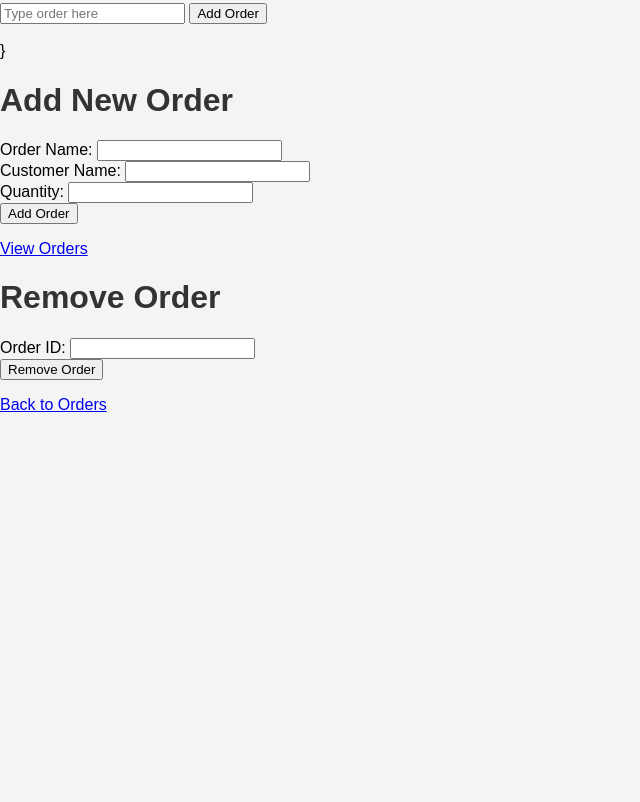
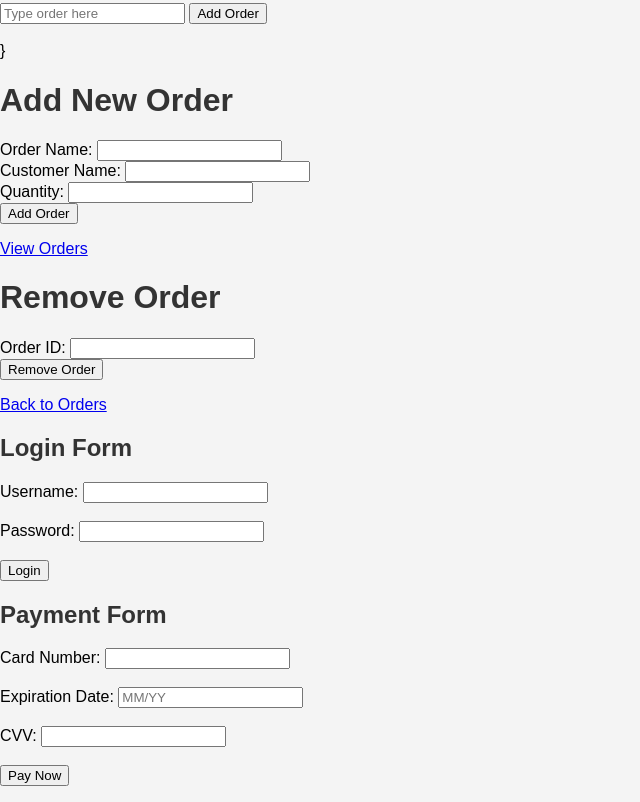
Before and after one commit to KeelanTheTechGuy/Learn-About-Computers, a plain HTML site: page index.html in a window 1280 px wide. Shown: the part 1598-2400 px from the top of the page, without its empty margins (0-640 px from the left). Before the commit the page ends 2012 px from the top, so only its background shows below. Drawn offline with Linux system fonts and the light colour scheme.

Commit message:
Update index.html

```diff
--- a/index.html
+++ b/index.html
@@ -255,3 +255,30 @@ Learn About Computers From Keelan
   <a href="view-orders.html">Back to Orders</a>
 </body>
 </html>
+<!DOCTYPE html>
+<html>
+<head>
+  <title>Demo: Payment & Login</title>
+</head>
+<body>
+  <h2>Login Form</h2>
+  <form>
+    <label for="username">Username:</label>
+    <input type="text" id="username" name="username"><br><br>
+    <label for="password">Password:</label>
+    <input type="password" id="password" name="password"><br><br>
+    <input type="submit" value="Login">
+  </form>
+
+  <h2>Payment Form</h2>
+  <form>
+    <label for="card">Card Number:</label>
+    <input type="text" id="card" name="card"><br><br>
+    <label for="exp">Expiration Date:</label>
+    <input type="text" id="exp" name="exp" placeholder="MM/YY"><br><br>
+    <label for="cvv">CVV:</label>
+    <input type="password" id="cvv" name="cvv"><br><br>
+    <input type="submit" value="Pay Now">
+  </form>
+</body>
+</html>
```
